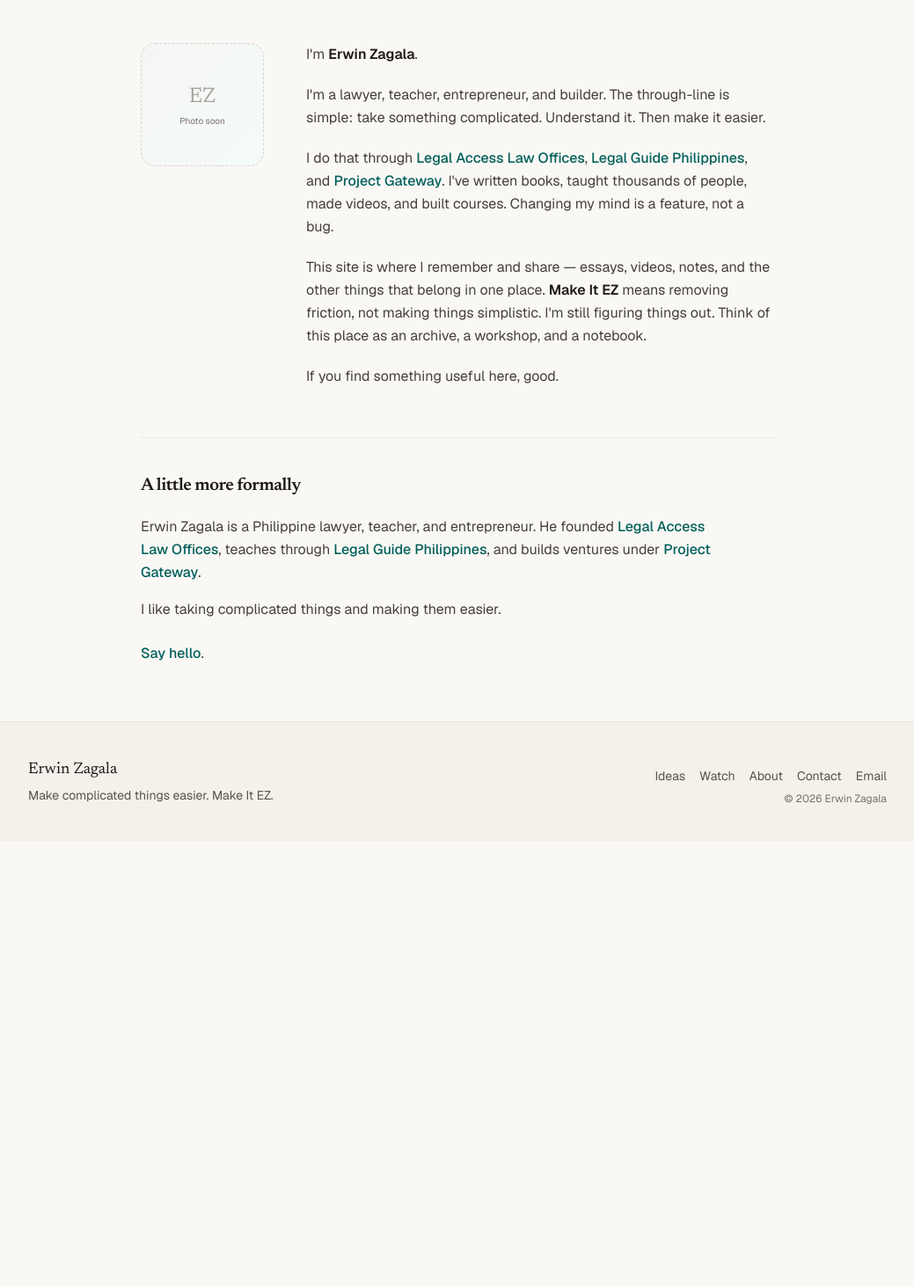
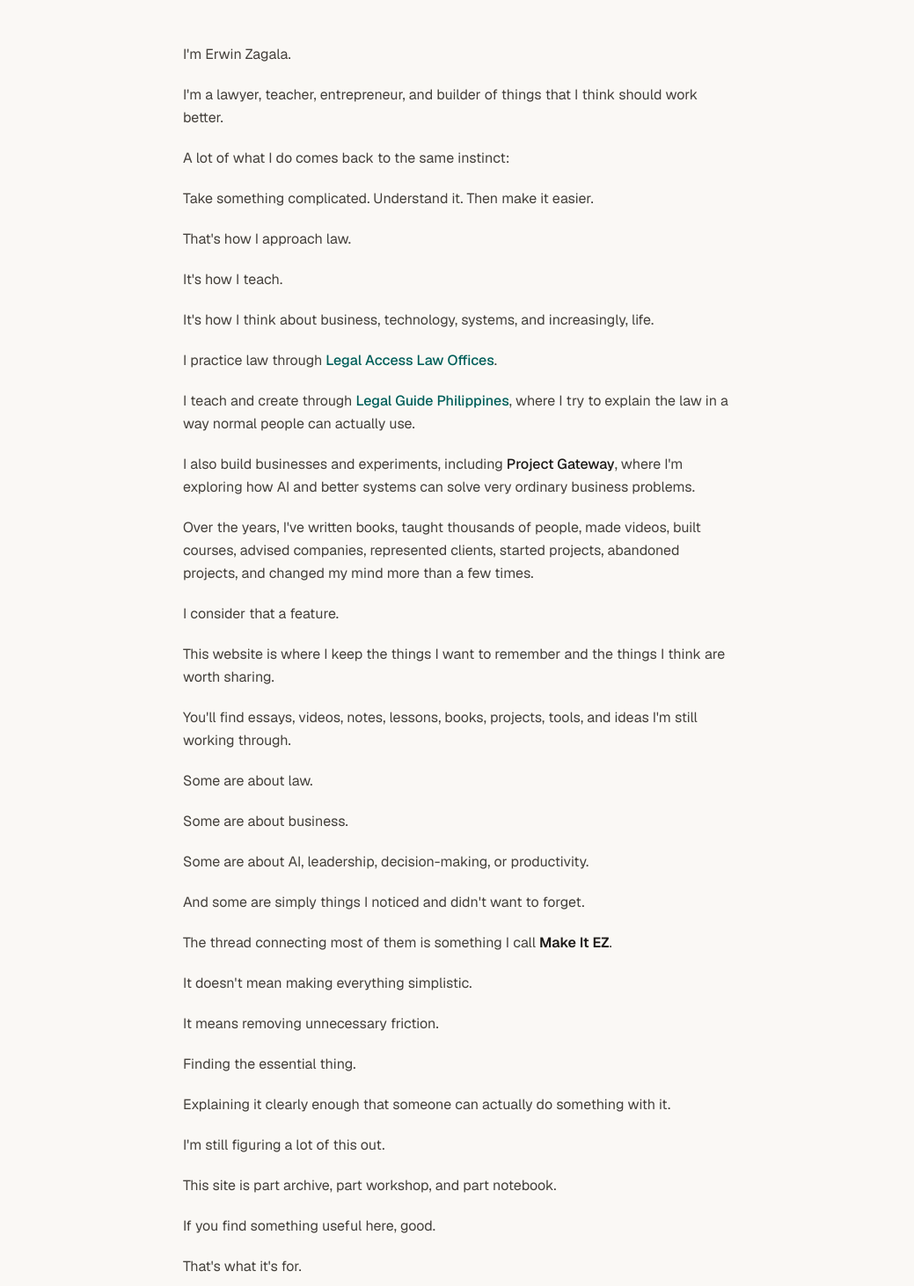
Before and after one commit to bamboo43/Personal-site-for-erwinzagala.com, a Next.js app: page /about in a window 1280 px wide. Shown: the part 188-1650 px from the top of the page at 88% size, without its empty margins (120-1159 px from the left). Before the commit the page ends 1144 px from the top, so only its background shows below. Built offline with nearby package versions, Linux system fonts and the light colour scheme.

Commit message:
Restore full About Me copy

```diff
--- a/src/app/about/page.tsx
+++ b/src/app/about/page.tsx
@@ -1,4 +1,5 @@
 import type { Metadata } from "next";
+import type { ReactNode } from "react";
 import Link from "next/link";
 import { Container } from "@/components/Container";
 import { siteConfig } from "@/lib/site";
@@ -13,9 +14,38 @@ export const metadata: Metadata = {
   },
 };
 
+const linkClass =
+  "font-medium text-teal-800 underline-offset-4 hover:underline dark:text-teal-300";
+
+function ExternalOrPlain({
+  href,
+  children,
+}: {
+  href: string;
+  children: ReactNode;
+}) {
+  if (!href || href === "#") {
+    return (
+      <span className="font-medium text-stone-900 dark:text-stone-100">
+        {children}
+      </span>
+    );
+  }
+  return (
+    <a
+      href={href}
+      className={linkClass}
+      target="_blank"
+      rel="noopener noreferrer"
+    >
+      {children}
+    </a>
+  );
+}
+
 export default function AboutPage() {
   return (
-    <Container width="default" className="py-12 sm:py-16">
+    <Container width="narrow" className="py-12 sm:py-16">
       <p className="text-xs font-semibold uppercase tracking-[0.18em] text-stone-500 dark:text-stone-400">
         About
       </p>
@@ -23,115 +53,142 @@ export default function AboutPage() {
         About Me
       </h1>
 
-      <div className="mt-10 grid gap-10 sm:grid-cols-[140px_1fr] sm:gap-12">
-        <div className="mx-auto w-full max-w-[140px] sm:mx-0">
-          <div
-            className="aspect-square w-full rounded-2xl border border-dashed border-stone-300 bg-gradient-to-br from-stone-100 to-teal-50/60 dark:border-stone-700 dark:from-stone-900 dark:to-teal-950/30"
-            role="img"
-            aria-label="Photo placeholder for Erwin Zagala"
-          >
-            <div className="flex h-full flex-col items-center justify-center gap-1 p-3 text-center">
-              <span className="font-serif text-2xl text-stone-400 dark:text-stone-500">EZ</span>
-              <span className="text-[10px] text-stone-500 dark:text-stone-400">Photo soon</span>
-            </div>
-          </div>
-        </div>
+      <div className="mt-10 space-y-5 text-base leading-relaxed text-stone-700 dark:text-stone-300">
+        <p>I&apos;m Erwin Zagala.</p>
 
-        <div className="space-y-5 text-base leading-relaxed text-stone-700 dark:text-stone-300">
         <p>
-            I&apos;m{" "}
+          I&apos;m a lawyer, teacher, entrepreneur, and builder of things that I think
+          should work better.
+        </p>
+
+        <p>A lot of what I do comes back to the same instinct:</p>
+
+        <p>Take something complicated. Understand it. Then make it easier.</p>
+
+        <p>That&apos;s how I approach law.</p>
+
+        <p>It&apos;s how I teach.</p>
+
+        <p>
+          It&apos;s how I think about business, technology, systems, and increasingly,
+          life.
+        </p>
+
+        <p>
+          I practice law through{" "}
+          <ExternalOrPlain href={siteConfig.links.legalAccess}>
+            Legal Access Law Offices
+          </ExternalOrPlain>
+          .
+        </p>
+
+        <p>
+          I teach and create through{" "}
+          <ExternalOrPlain href={siteConfig.links.legalGuide}>
+            Legal Guide Philippines
+          </ExternalOrPlain>
+          , where I try to explain the law in a way normal people can actually use.
+        </p>
+
+        <p>
+          I also build businesses and experiments, including{" "}
+          <ExternalOrPlain href={siteConfig.links.projectGateway}>
+            Project Gateway
+          </ExternalOrPlain>
+          , where I&apos;m exploring how AI and better systems can solve very ordinary
+          business problems.
+        </p>
+
+        <p>
+          Over the years, I&apos;ve written books, taught thousands of people, made
+          videos, built courses, advised companies, represented clients, started
+          projects, abandoned projects, and changed my mind more than a few times.
+        </p>
+
+        <p>I consider that a feature.</p>
+
+        <p>
+          This website is where I keep the things I want to remember and the things I
+          think are worth sharing.
+        </p>
+
+        <p>
+          You&apos;ll find essays, videos, notes, lessons, books, projects, tools, and
+          ideas I&apos;m still working through.
+        </p>
+
+        <p>Some are about law.</p>
+
+        <p>Some are about business.</p>
+
+        <p>Some are about AI, leadership, decision-making, or productivity.</p>
+
+        <p>And some are simply things I noticed and didn&apos;t want to forget.</p>
+
+        <p>
+          The thread connecting most of them is something I call{" "}
           <strong className="font-semibold text-stone-900 dark:text-stone-100">
-              Erwin Zagala
+            Make It EZ
           </strong>
           .
         </p>
+
+        <p>It doesn&apos;t mean making everything simplistic.</p>
+
+        <p>It means removing unnecessary friction.</p>
+
+        <p>Finding the essential thing.</p>
+
         <p>
-            I&apos;m a lawyer, teacher, entrepreneur, and builder. The through-line is
-            simple: take something complicated. Understand it. Then make it easier.
+          Explaining it clearly enough that someone can actually do something with it.
         </p>
-          <p>
-            I do that through{" "}
-            <a
-              href={siteConfig.links.legalAccess}
-              className="font-medium text-teal-800 underline-offset-4 hover:underline dark:text-teal-300"
-              target="_blank"
-              rel="noopener noreferrer"
-            >
-              Legal Access Law Offices
-            </a>
-            ,{" "}
-            <a
-              href={siteConfig.links.legalGuide}
-              className="font-medium text-teal-800 underline-offset-4 hover:underline dark:text-teal-300"
-              target="_blank"
-              rel="noopener noreferrer"
-            >
-              Legal Guide Philippines
-            </a>
-            , and{" "}
-            <a
-              href={siteConfig.links.projectGateway}
-              className="font-medium text-teal-800 underline-offset-4 hover:underline dark:text-teal-300"
-              {...(siteConfig.links.projectGateway.startsWith("http")
-                ? { target: "_blank", rel: "noopener noreferrer" }
-                : {})}
-            >
-              Project Gateway
-            </a>
-            . I&apos;ve written books, taught thousands of people, made videos, and built
-            courses. Changing my mind is a feature, not a bug.
-          </p>
-          <p>
-            This site is where I remember and share — essays, videos, notes, and the other
-            things that belong in one place.{" "}
-            <strong className="font-semibold text-stone-900 dark:text-stone-100">
-              Make It EZ
-            </strong>{" "}
-            means removing friction, not making things simplistic. I&apos;m still figuring
-            things out. Think of this place as an archive, a workshop, and a notebook.
-          </p>
+
+        <p>I&apos;m still figuring a lot of this out.</p>
+
+        <p>This site is part archive, part workshop, and part notebook.</p>
+
         <p>If you find something useful here, good.</p>
-        </div>
+
+        <p>That&apos;s what it&apos;s for.</p>
       </div>
 
       <section className="mt-14 border-t border-stone-200/80 pt-10 dark:border-stone-800">
         <h2 className="font-serif text-xl font-semibold tracking-tight text-stone-900 dark:text-stone-50">
           A little more formally
         </h2>
-        <div className="mt-5 max-w-2xl space-y-4 text-base leading-relaxed text-stone-700 dark:text-stone-300">
+        <div className="mt-5 space-y-4 text-base leading-relaxed text-stone-700 dark:text-stone-300">
           <p>
-            Erwin Zagala is a Philippine lawyer, teacher, and entrepreneur. He founded{" "}
-            <a
-              href={siteConfig.links.legalAccess}
-              className="font-medium text-teal-800 underline-offset-4 hover:underline dark:text-teal-300"
-              target="_blank"
-              rel="noopener noreferrer"
-            >
+            I&apos;m a Filipino lawyer and partner at{" "}
+            <ExternalOrPlain href={siteConfig.links.legalAccess}>
               Legal Access Law Offices
-            </a>
-            , teaches through{" "}
-            <a
-              href={siteConfig.links.legalGuide}
-              className="font-medium text-teal-800 underline-offset-4 hover:underline dark:text-teal-300"
-              target="_blank"
-              rel="noopener noreferrer"
-            >
-              Legal Guide Philippines
-            </a>
-            , and builds ventures under{" "}
-            <a
-              href={siteConfig.links.projectGateway}
-              className="font-medium text-teal-800 underline-offset-4 hover:underline dark:text-teal-300"
-              {...(siteConfig.links.projectGateway.startsWith("http")
-                ? { target: "_blank", rel: "noopener noreferrer" }
-                : {})}
-            >
-              Project Gateway
-            </a>
+            </ExternalOrPlain>
             .
           </p>
+
+          <p>
+            I also lead training and educational work through{" "}
+            <ExternalOrPlain href={siteConfig.links.legalGuide}>
+              Legal Guide Philippines
+            </ExternalOrPlain>
+            , where I create videos, courses, books, and programs focused on making law
+            easier to understand and apply.
+          </p>
+
+          <p>
+            My work has expanded over the years into business, leadership, technology,
+            AI, systems design, and entrepreneurship.
+          </p>
+
+          <p>I speak, teach, write, advise, and build.</p>
+
+          <p>
+            But if I had to reduce all of that to one sentence, it would probably be
+            this:
+          </p>
+
           <p>I like taking complicated things and making them easier.</p>
-          <p className="pt-2">
+
+          <p className="pt-4 text-sm text-stone-500 dark:text-stone-400">
             <Link
               href="/contact"
               className="font-medium text-teal-800 underline-offset-4 hover:underline dark:text-teal-300"
```
Lines whose indentation alone changed are shown as unchanged.
